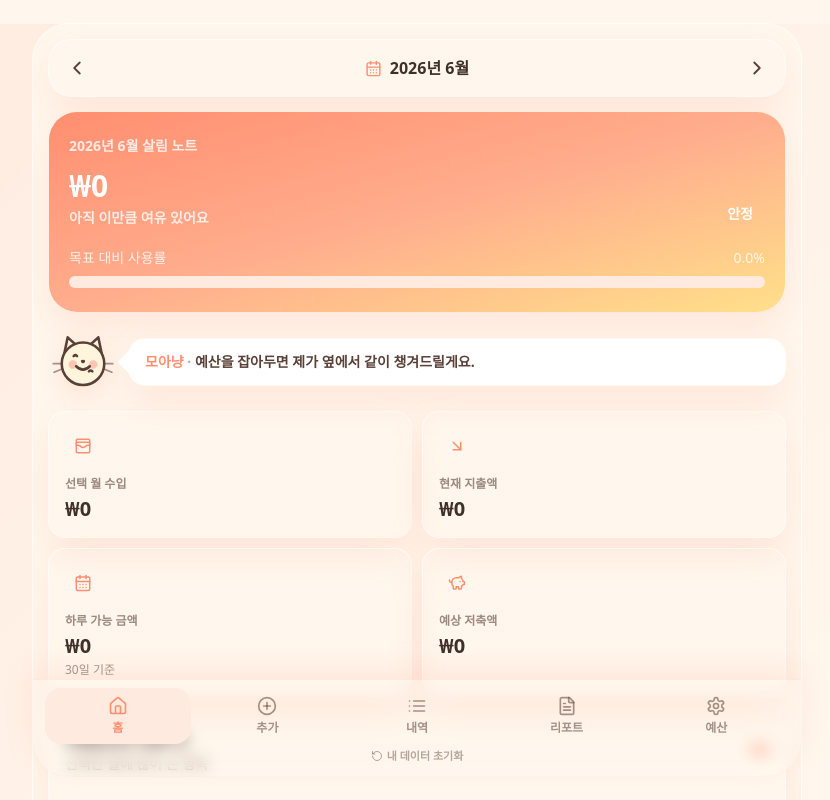
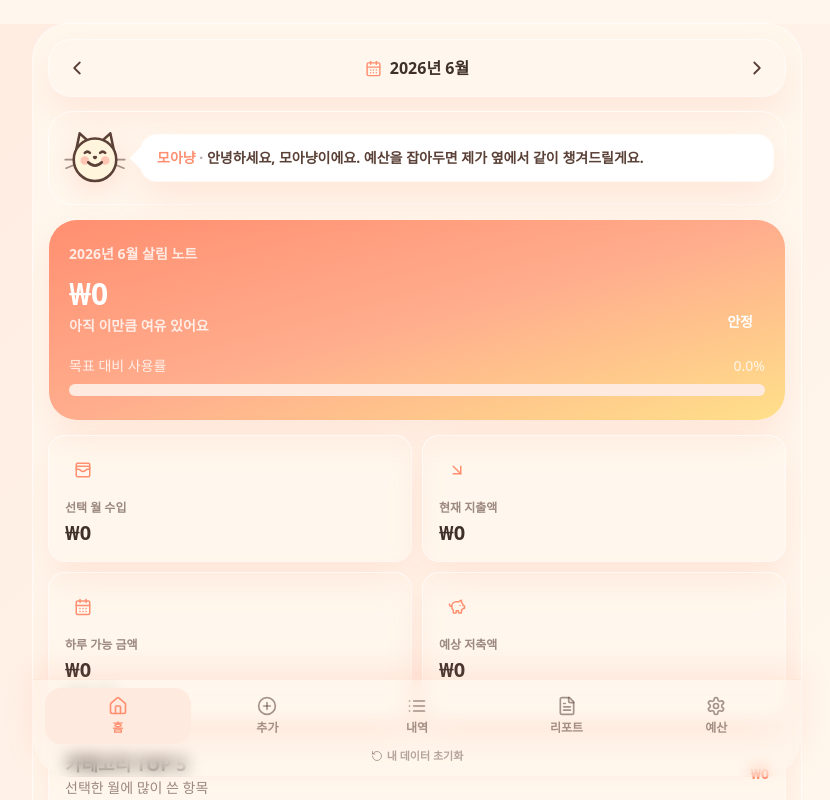
Before and after one commit to gittongcham-cmd/warm-budget, a Next.js app: page / in a window 1280 px wide. Shown: the top 800 px of the page, without its empty margins (223-1053 px from the left). Built offline with nearby package versions, Linux system fonts and the light colour scheme.

Commit message:
Show Moanyang on dashboard start

```diff
--- a/src/components/BudgetBuddy.tsx
+++ b/src/components/BudgetBuddy.tsx
@@ -2,11 +2,11 @@
 
 export type BuddyMood = "happy" | "calm" | "worried" | "alert";
 
-const moodStyles: Record<BuddyMood, { cheek: string; mouth: string; eye: string }> = {
-  happy: { cheek: "#ffb1a1", mouth: "M32 45 Q40 53 48 45", eye: "M29 33 Q31 31 33 33" },
-  calm: { cheek: "#ffc1ad", mouth: "M33 46 Q40 50 47 46", eye: "M29 33 Q31 34 33 33" },
-  worried: { cheek: "#ffb3bd", mouth: "M34 49 Q40 45 46 49", eye: "M29 34 Q31 32 33 34" },
-  alert: { cheek: "#f67280", mouth: "M36 48 Q40 51 44 48", eye: "M29 31 L33 35" }
+const moodStyles: Record<BuddyMood, { cheek: string; mouth: string }> = {
+  happy: { cheek: "#ffb1a1", mouth: "M32 45 Q40 53 48 45" },
+  calm: { cheek: "#ffc1ad", mouth: "M33 46 Q40 50 47 46" },
+  worried: { cheek: "#ffb3bd", mouth: "M34 49 Q40 45 46 49" },
+  alert: { cheek: "#f67280", mouth: "M36 48 Q40 51 44 48" }
 };
 
 export function BudgetBuddy({
@@ -61,8 +61,17 @@ function CatFace({ mood, size }: { mood: BuddyMood; size: number }) {
           <path d="M55 27 L46 30" stroke="#5a4037" strokeWidth="3" strokeLinecap="round" />
         </>
       ) : null}
-      <path d={style.eye} stroke="#5a4037" strokeWidth="3" strokeLinecap="round" fill="none" />
-      <path d={style.eye.replaceAll("29", "47").replaceAll("31", "49").replaceAll("33", "51")} stroke="#5a4037" strokeWidth="3" strokeLinecap="round" fill="none" />
+      {mood === "alert" ? (
+        <>
+          <circle cx="31" cy="34" r="2.8" fill="#5a4037" />
+          <circle cx="49" cy="34" r="2.8" fill="#5a4037" />
+        </>
+      ) : (
+        <>
+          <path d="M28 34 Q31 31 34 34" stroke="#5a4037" strokeWidth="3" strokeLinecap="round" fill="none" />
+          <path d="M46 34 Q49 31 52 34" stroke="#5a4037" strokeWidth="3" strokeLinecap="round" fill="none" />
+        </>
+      )}
       <path d="M39 39 Q40 41 41 39" stroke="#5a4037" strokeWidth="3" strokeLinecap="round" fill="none" />
       <path d={style.mouth} stroke="#5a4037" strokeWidth="3" strokeLinecap="round" fill="none" />
       <path d="M15 42 H5" stroke="#5a4037" strokeWidth="2" strokeLinecap="round" opacity="0.55" />
--- a/src/components/Dashboard.tsx
+++ b/src/components/Dashboard.tsx
@@ -19,6 +19,14 @@ export function Dashboard({ data, monthKey }: { data: BudgetData; monthKey: stri
 
   return (
     <div className="space-y-4 pb-28">
+      <div className="px-4 pt-4">
+        <BudgetBuddy
+          className="rounded-[1.5rem] bg-peach/45 p-3 ring-1 ring-white/70"
+          mood={getBudgetBuddyMood(summary.usageRate)}
+          message={`안녕하세요, 모아냥이에요. ${getBudgetBuddyMessage(summary.usageRate, summary.remainingBudget)}`}
+        />
+      </div>
+
       <div className="mx-4 mt-4 rounded-[1.75rem] bg-gradient-to-br from-clay via-persimmon to-butter px-5 pb-6 pt-6 text-white shadow-warm">
         <p className="text-sm font-bold text-white/80">{getMonthLabel(monthKey)} 살림 노트</p>
         <div className="mt-3 flex items-end justify-between gap-4">
@@ -37,13 +45,6 @@ export function Dashboard({ data, monthKey }: { data: BudgetData; monthKey: stri
           </div>
           <ProgressBar value={summary.usageRate} color="bg-white" />
         </div>
-      </div>
-
-      <div className="px-4">
-        <BudgetBuddy
-          mood={getBudgetBuddyMood(summary.usageRate)}
-          message={getBudgetBuddyMessage(summary.usageRate, summary.remainingBudget)}
-        />
       </div>
 
       <div className="grid grid-cols-2 gap-3 px-4">
```
